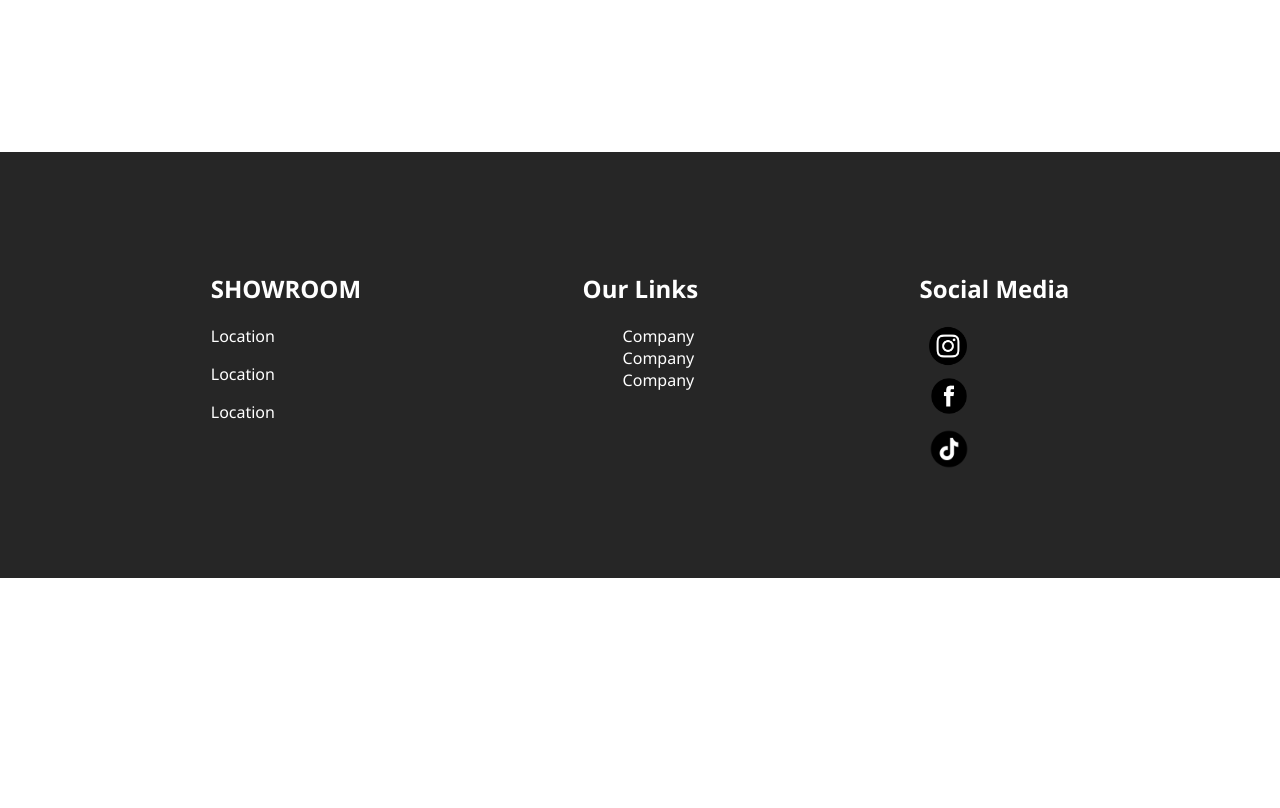
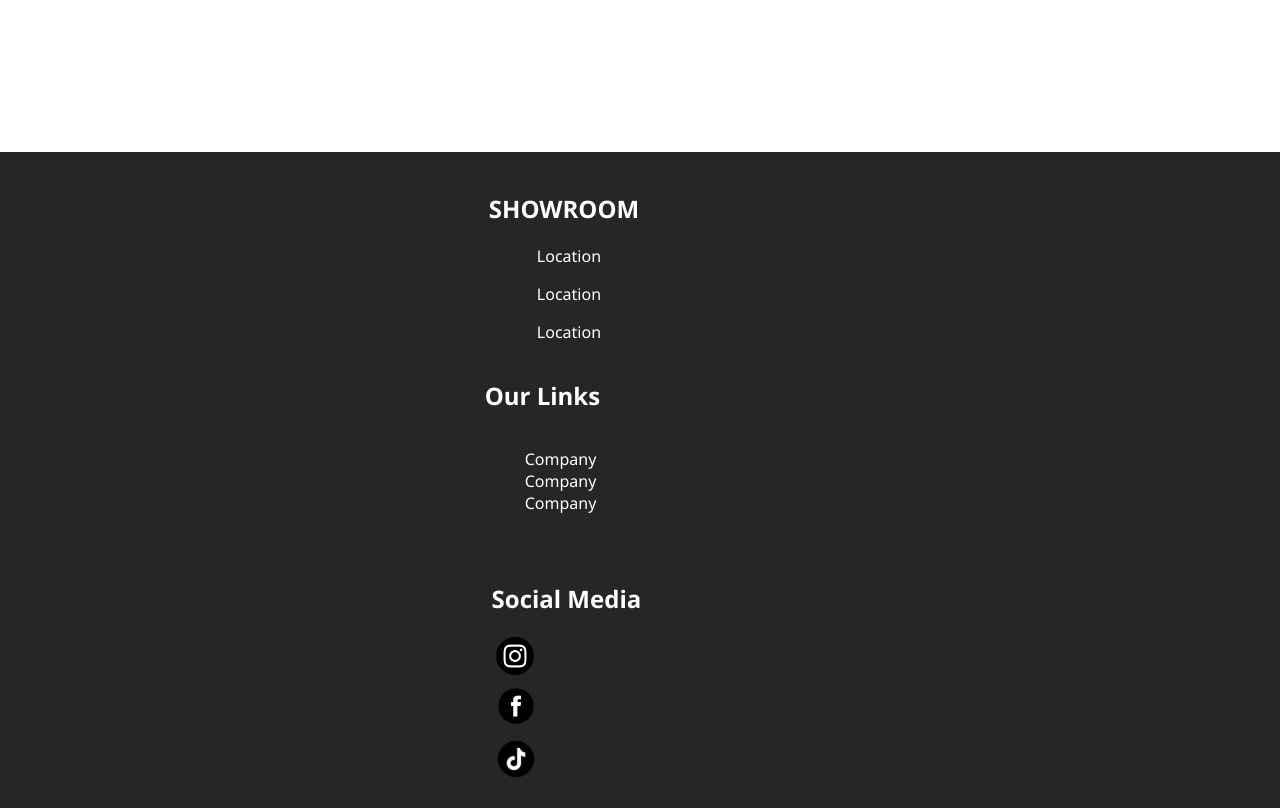
Before and after one commit to EdiiA/Project-1, a PHP site: page /home-page.html in a window 1280 px wide. Shown: the part 3531-4339 px from the top of the page. Before the commit the page ends 4109 px from the top, so only its background shows below. Run offline with PHP 8.4, Linux system fonts and the light colour scheme.

Commit message:
Home Page footer @media
Copy paste e about us footer dhe vendosja ne Home Page (Jo e perfundume).

```diff
--- a/home-page.css
+++ b/home-page.css
@@ -483,4 +483,46 @@ footer{
     .client-child p{
         width: 80%;
     }
+
+    .footeri {
+        display: flex;
+        flex-direction: column;
+        justify-content: center;
+        align-items: center;
+        padding: 20px;
+        width: 85%;
+
+    }
+
+    .f-fotot {
+        margin-top: 2em;
+    }
+    .f-p1 p{
+        margin-left: 3em;
+    }
+
+    .f-p2 ul li a{
+         margin-left: 2em;
+
+    }
+    .f-p2{
+        display: flex;
+        flex-direction: column;
+
+    }
+    .f-p2 h2{
+        margin-right: 1.8em;
+    }
+    .f-fotot {
+        display: flex;
+        flex-direction: column;
+    }
+    .f-fotot h2{
+        margin-left: 0.2em;
+    }
+    .f-linkf{
+        display: flex;
+        flex-direction: row;
+        justify-content: space-between;
+    }
 }
```
